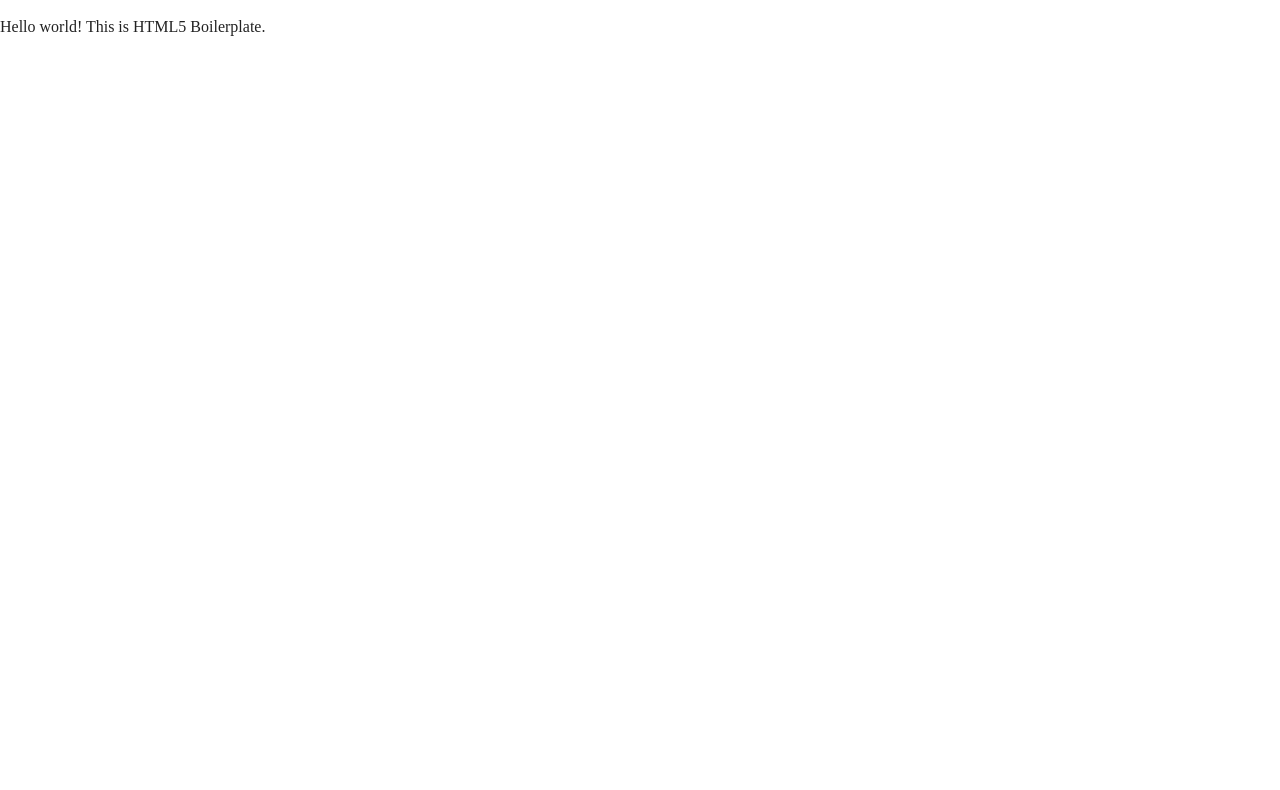
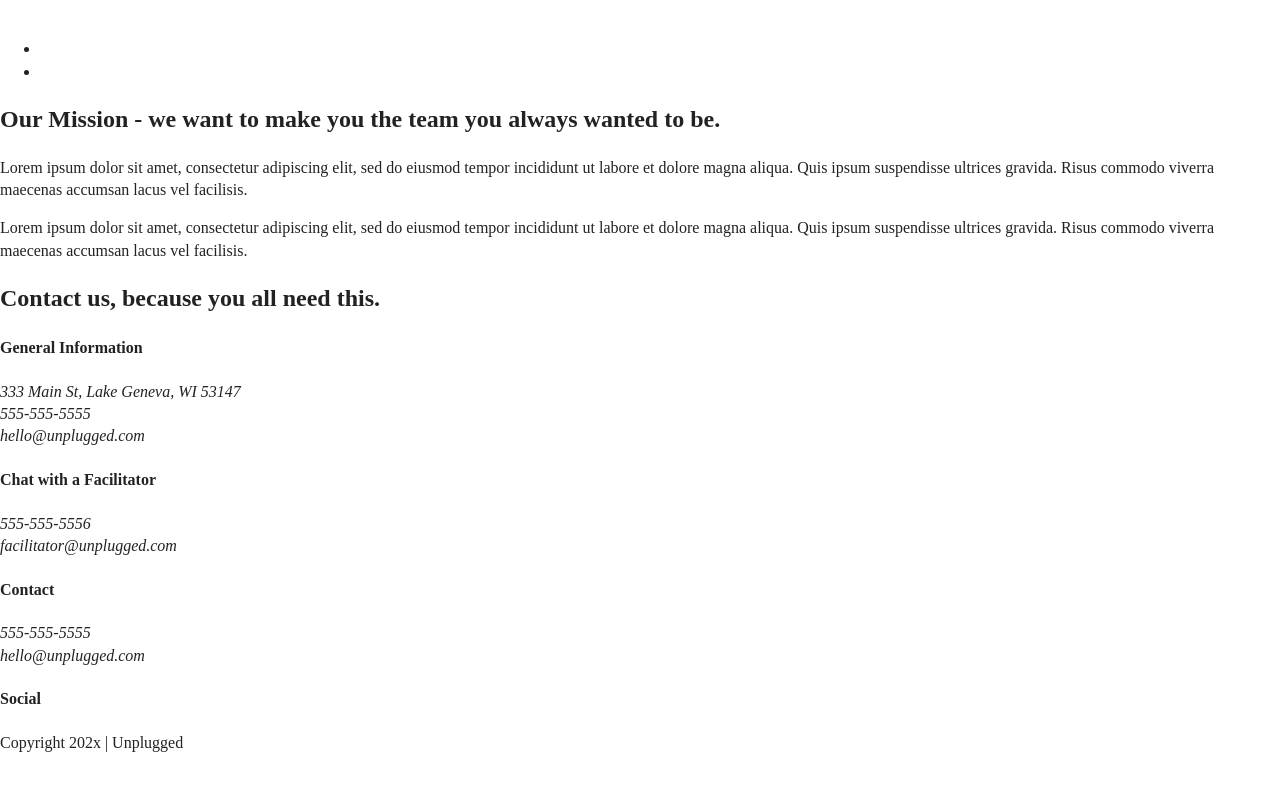
Before and after one commit to MeganMcLaughlin87/unplugged-site, a website: page about/index.html in a window 1280 px wide. Drawn offline with Linux system fonts and the light colour scheme.

Commit message:
Added mission section, map section, and contact section to about page

```diff
--- a/about/index.html
+++ b/about/index.html
@@ -3,7 +3,7 @@
 
 <head>
   <meta charset="utf-8">
-  <title></title>
+  <title>About | Unplugged Retreat</title>
   <meta name="description" content="">
   <meta name="viewport" content="width=device-width, initial-scale=1">
 
@@ -24,8 +24,98 @@
 
 <body>
 
-  <!-- Add your site or application content here -->
-  <p>Hello world! This is HTML5 Boilerplate.</p>
+  <header>
+    <div class="content-wrapper">
+      <a href="#">
+        <img>
+      </a>
+      <div class="header-divider">
+
+      </div>
+      <nav>
+        <ul>
+          <li><a href="../faq/index.html"></a></li>
+          <li><a href="index.html"></a></li>
+        </ul>
+      </nav>
+
+    </div>
+  </header>
+
+  <main>
+    <section class="mission">
+      <div class="content-wrapper">
+        <h2>Our Mission - we want to make you the team you always wanted to be.
+        </h2>
+        <div class="mission-content">
+          <p>Lorem ipsum dolor sit amet, consectetur adipiscing elit, sed do eiusmod tempor incididunt ut labore et
+            dolore magna aliqua. Quis ipsum suspendisse ultrices gravida. Risus commodo viverra maecenas accumsan lacus
+            vel facilisis.</p>
+          <p>Lorem ipsum dolor sit amet, consectetur adipiscing elit, sed do eiusmod tempor incididunt ut labore et
+            dolore magna aliqua. Quis ipsum suspendisse ultrices gravida. Risus commodo viverra maecenas accumsan lacus
+            vel facilisis.</p>
+        </div>
+      </div>
+    </section> <!-- mission content wrapper ends -->
+    <section class="map">
+      <figure>
+
+      </figure>
+    </section> <!-- map section ends -->
+    <section class="contact-section">
+      <div class="content-wrapper">
+        <h2>Contact us, because you all need this.</h2>
+        <div class="contact-content">
+          <div>
+            <h4>General Information</h4>
+            <address>
+              <p>333 Main St, Lake Geneva, WI 53147<br>
+                555-555-5555<br>
+                hello@unplugged.com
+                </p>
+            </address>
+          </div>
+          <div>
+            <h4>Chat with a Facilitator</h4>
+            <address>
+              <p>555-555-5556<br>
+                facilitator@unplugged.com
+                </p>
+            </address>
+          </div>
+        </div>
+      </div>
+    </section> <!-- contact section ends -->
+  </main>
+
+  <footer>
+    <div class="content-wrapper">
+      <div class="footer-content">
+        <div class="contact">
+          <h4>Contact</h4>
+          <address>
+            <p>
+              555-555-5555<br>
+              hello@unplugged.com
+            </p>
+          </address>
+          <div class="social">
+            <h4>Social</h4>
+            <div class="social-icons">
+              <p>
+                <a href="#"></a>
+              </p>
+            </div>
+
+          </div>
+        </div>
+      </div>
+    </div>
+    <div class="copyright">
+      <p>Copyright 202x | Unplugged</p>
+    </div>
+  </footer>
+
   <script src="../js/vendor/modernizr-3.11.2.min.js"></script>
   <script src="../js/plugins.js"></script>
   <script src="../js/main.js"></script>
```
Also changed, not shown: index.html (+2 -3 lines).
